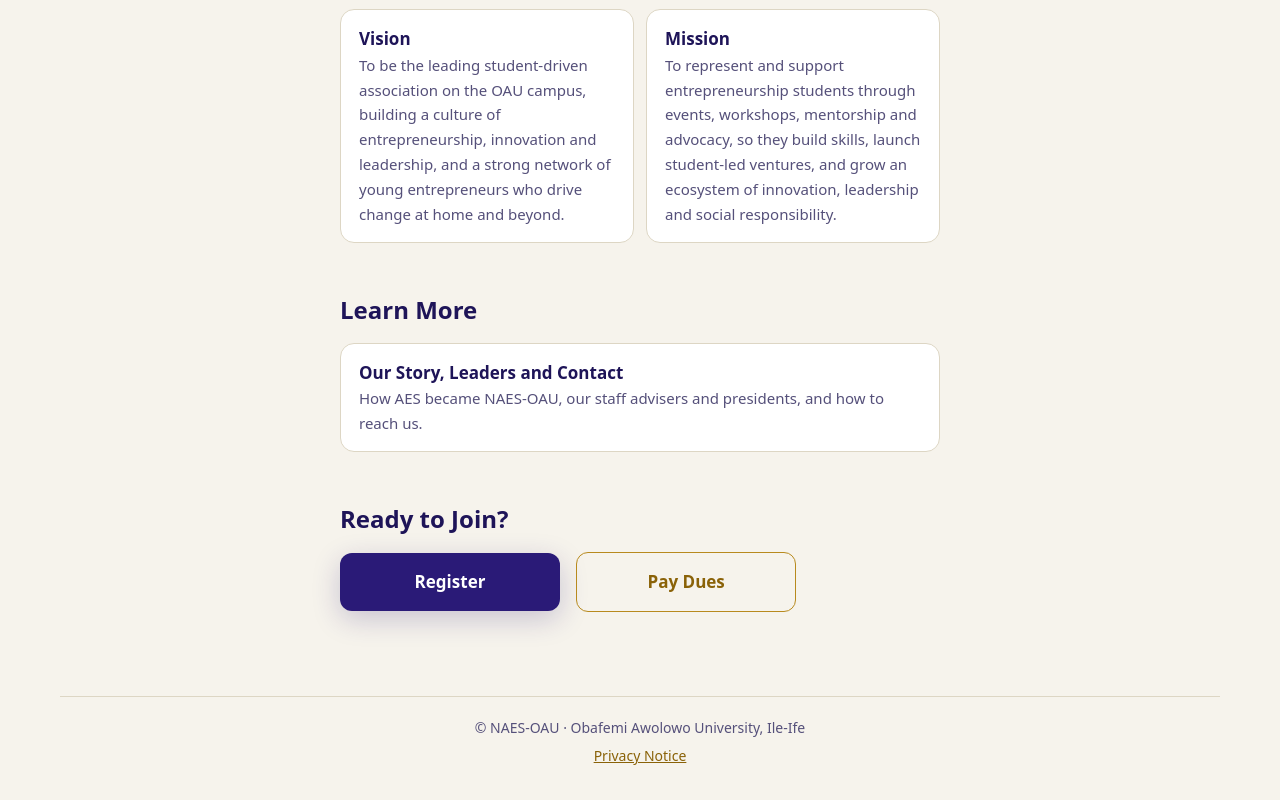
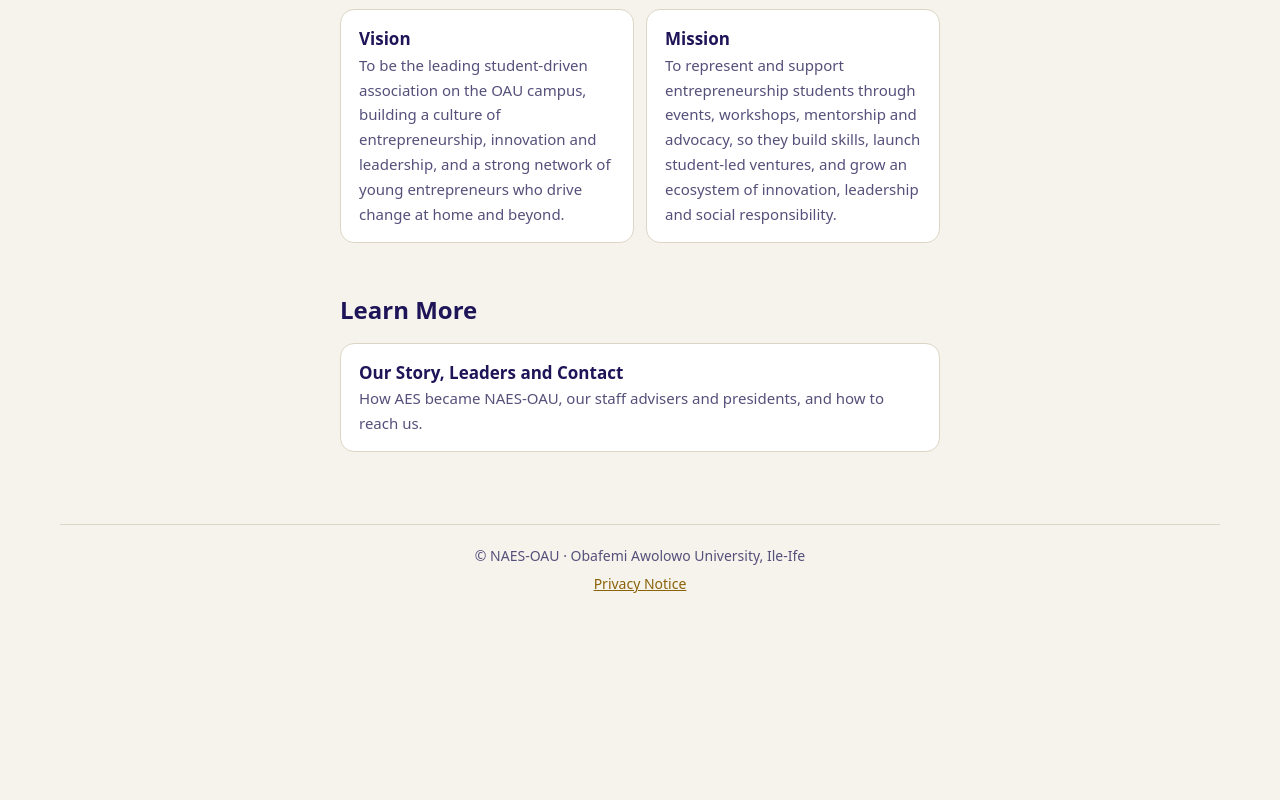
Before and after one commit to NAES-OAU/NAESOAU, a plain HTML site: page welcome.html in a window 1280 px wide. Shown: the part 927-1727 px from the top of the page. After the commit the page ends 1556 px from the top, so only its background shows below. Drawn offline with Linux system fonts and the light colour scheme.

Commit message:
Update welcome.html

```diff
--- a/welcome.html
+++ b/welcome.html
@@ -67,9 +67,7 @@
     <h2>Learn More</h2>
   <a class="feat" href="about.html"><b>Our Story, Leaders and Contact</b><span>How AES became NAES-OAU, our staff advisers and presidents, and how to reach us.</span></a>
 
-  <h2>Ready to Join?</h2>
-  <a class="cta primary" href="register.html">Register</a>
-  <a class="cta secondary" href="pay.html">Pay Dues</a>
+
 </main>
 <footer class="wrap">© NAES-OAU · Obafemi Awolowo University, Ile-Ife<br><a href="privacy.html">Privacy Notice</a>
 <script src="student.js"></script>
```
